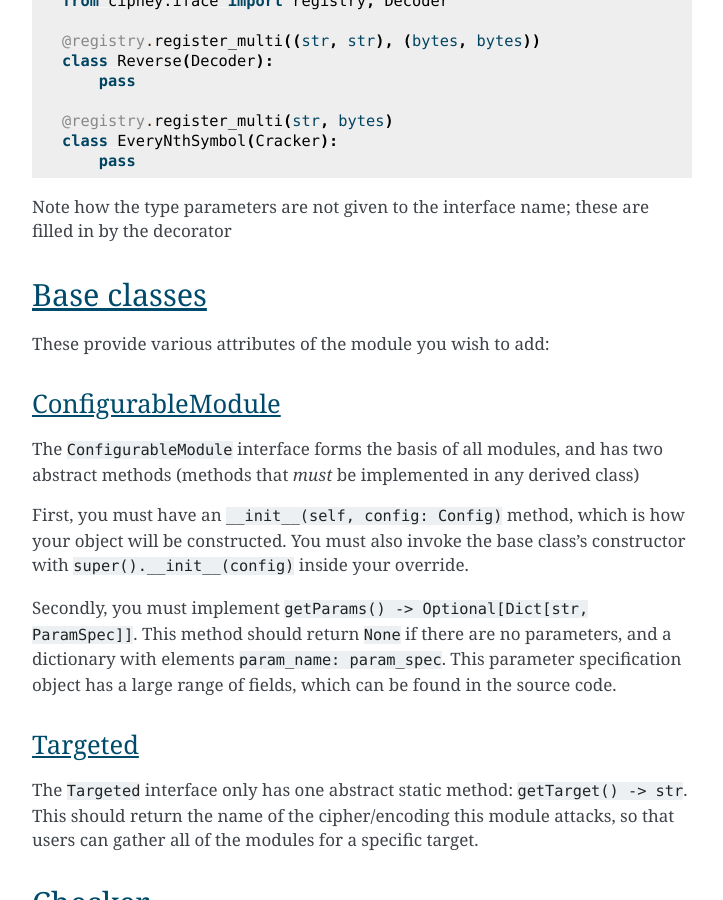
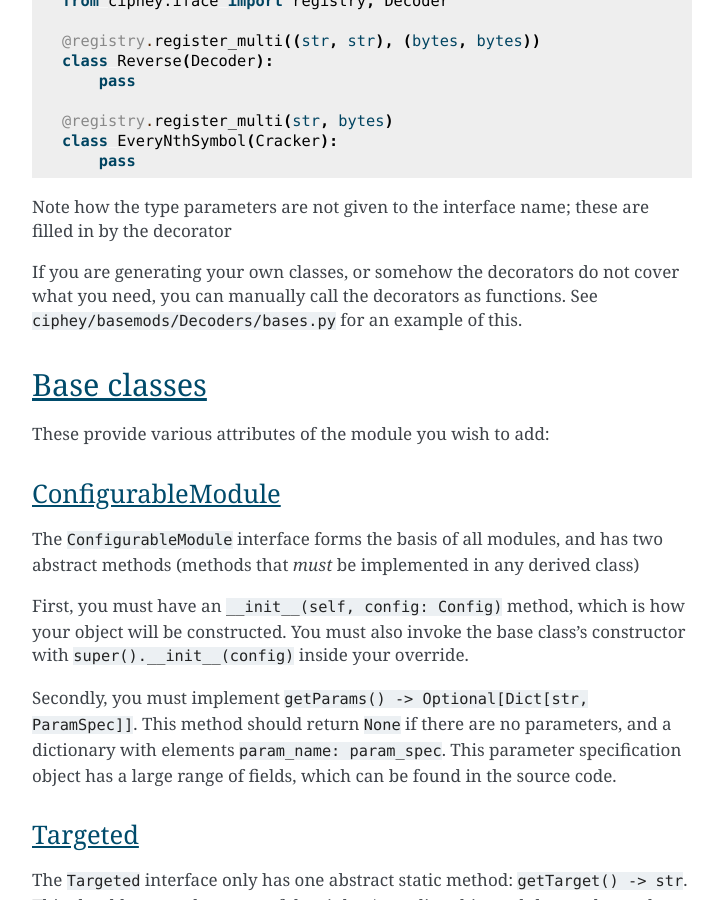
Before and after one commit to Ciphey/CipheyDocs, a Sphinx documentation site: the page built from docs/extending.rst, in a window 1280 px wide and 900 px high, scrolled down 1121 px. Shown: the whole window, without its empty margins (388-1111 px from the left). Built offline with Sphinx 7.4.7, drawn with Linux system fonts in a browser that asks for light colours.

Commit message:
Manual decorator calling

```diff
--- a/docs/extending.rst
+++ b/docs/extending.rst
@@ -50,6 +50,10 @@ case, you should use ``@ciphey.iface.registry.register_multi``:
 
 Note how the type parameters are not given to the interface name; these are filled in
 by the decorator
+
+If you are generating your own classes, or somehow the decorators do not cover what
+you need, you can manually call the decorators as functions. See
+``ciphey/basemods/Decoders/bases.py`` for an example of this.
 
 Base classes
 ------------
```
